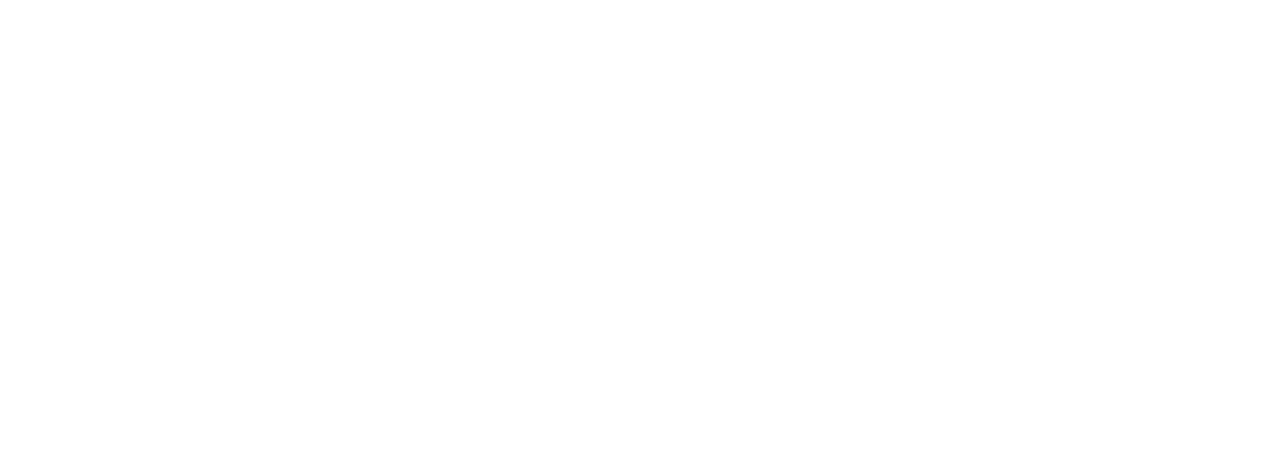
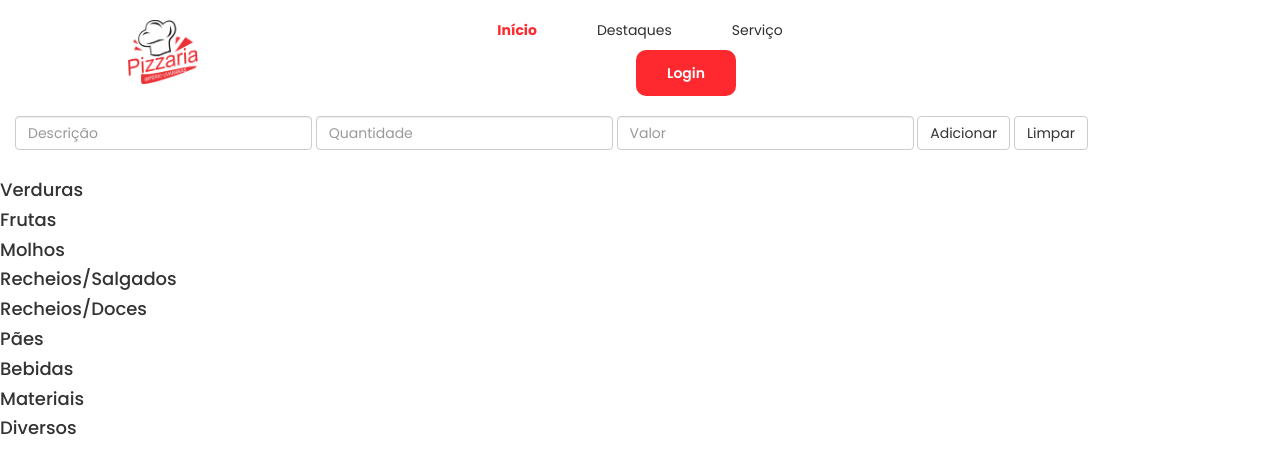
Before and after one commit to nilosenac/pizzaria, a PHP site: page /pages/produtos.php in a window 1280 px wide. Before the commit the part shown is empty. Shown: the top 474 px of the page. Run offline with PHP 8.4, Linux system fonts and the light colour scheme.

Commit message:
Inicio do estoque

```diff
--- a/pages/produtos.php
+++ b/pages/produtos.php
@@ -1,12 +1,141 @@
 <!DOCTYPE html>
-<html lang="en">
+<html lang="pt-br">
 <head>
     <meta charset="UTF-8">
     <meta http-equiv="X-UA-Compatible" content="IE=edge">
     <meta name="viewport" content="width=device-width, initial-scale=1.0">
-    <title>Cadastro</title>
+    <title>Document</title>
+    <link rel="stylesheet" href="../assets/css/style.css">
+    <link rel="stylesheet" type="text/css" href="../assets/css/bootstrap.min.css">
+
 </head>
 <body>
+    <header>
+    <nav>
+            <div class="logo">
+                <a href="index.php">
+                    <img src="assets/img/logo.png" alt="PizzaPrime">
+                </a>
+            </div>
 
+            <div class="links">
+                <ul>
+                    <li class="selected"><a href="#">Início</a></li>
+                    <li><a href="#destaques">Destaques</a></li>
+                    <li><a href="#process">Serviço</a></li>
+                </ul>
+            </div>
+
+            <div class="buttons">
+                <div class="btn icon">
+                    <i class="bis bi-search"></i>
+                </div>
+
+                <div class="btn icon">
+                    <i class="bi bi-bag"></i>
+                </div>
+
+                <a href="pages/login.php" class="btn auth">
+                    <i class="bi bi-person-fill"></i>
+                    <span>Login</span>
+                </a>
+            </div>
+        </nav>
+    </header>
+
+    <main>
+
+        <div class="container-fluid">
+                <div class="form-inline">
+                    <div class="form-group">
+                        <input type="text" class="form-control" id="desc" placeholder="Descrição">
+                    </div>
+                    <div class="form-group">
+                        <input type="text" class="form-control" id="amount" placeholder="Quantidade">
+                    </div>
+                    <div class="form-group">
+                        <input type="text" class="form-control" id="value" placeholder="Valor">
+                    </div>
+                    <span id="btnUpdate" style="display: none;">
+                        <span id="inputIDUpdate"></span>
+                        <button onclick="updateData();" class="btn btn-default">Salvar</button>
+                        <button onclick="resetForm();" class="btn btn-default">Cancelar</button>
+                    </span>
+                    <span id="btnAdd">
+                        <button onclick="addData();" class="btn btn-default">Adicionar</button>
+
+                        <button onclick="deleteList();" class="btn btn-default">Limpar</button>
+                    </span>
+                </div>
+
+                <div id="errors" style="display: none;"></div>
+
+                <table id="listTable" class="table">
+
+                </table>
+        </div>
+        <div class="intes">
+            <div class="verduras">
+                <h4>
+                    Verduras
+                <h4>
+
+            <div>
+
+            <div class="frutas">
+            <h4>
+                Frutas
+            <h4>
+            </div>
+
+            <div class="molhos">
+            <h4>
+                Molhos
+            <h4>
+            <div>
+
+            <div class="recheios-salgado">
+            <h4>
+                Recheios/Salgados
+            <h4>
+            </div>
+            <div class="recheios-doce">
+            <h4>
+                Recheios/Doces
+            <h4>
+            </div>
+
+            <div class="pao">
+            <h4>
+                Pães
+            <h4>
+
+            </div>
+
+            <div class="bebida">
+            <h4>
+                Bebidas
+            <h4>
+            </div>
+
+            <div class="material">
+            <h4>
+                Materiais
+            <h4>
+            </div>
+
+            <div class="diversos">
+            <h4>
+                Diversos
+            <h4>
+            </div>
+        </div>
+    </main>
+
+
+	<script type="text/javascript" src="../assets/scripts/config.js"></script>
+	<script type="text/javascript" src="../assets/scripts/main.js"></script>
 </body>
+
+
 </html>
```
